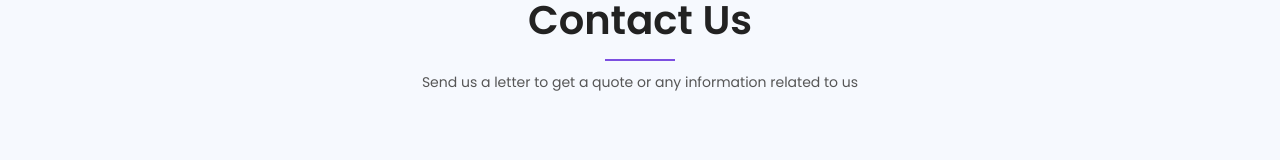
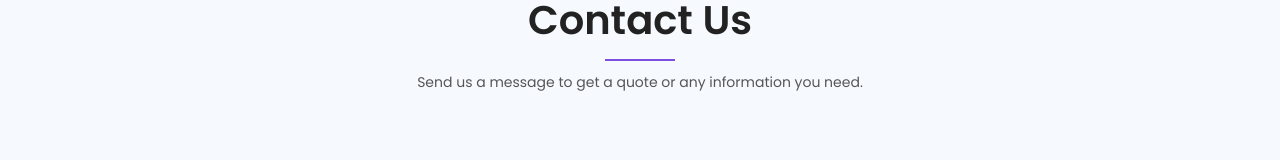
Before and after one commit to ninjacoolhang3r/astrologistics.com, a Next.js app: page / in a window 1280 px wide. Shown: the part 5117-5277 px from the top of the page. Built offline with nearby package versions, Linux system fonts and the light colour scheme.

Commit message:
Update Contact.js
Updated contact description

```diff
--- a/components/ContactSection/Contact.js
+++ b/components/ContactSection/Contact.js
@@ -40,7 +40,7 @@ class ContactSection extends Component {
                         {/* Section Heading */}
                         <div className="section-heading text-center">
                         <h2 className="text-capitalize">Contact us</h2>
-                        <p className="d-none d-sm-block mt-4">Send us a letter to get a quote or any information related to us</p>
+                        <p className="d-none d-sm-block mt-4">Send us a message to get a quote or any information you need.</p>
 
                         </div>
                     </div>
```
